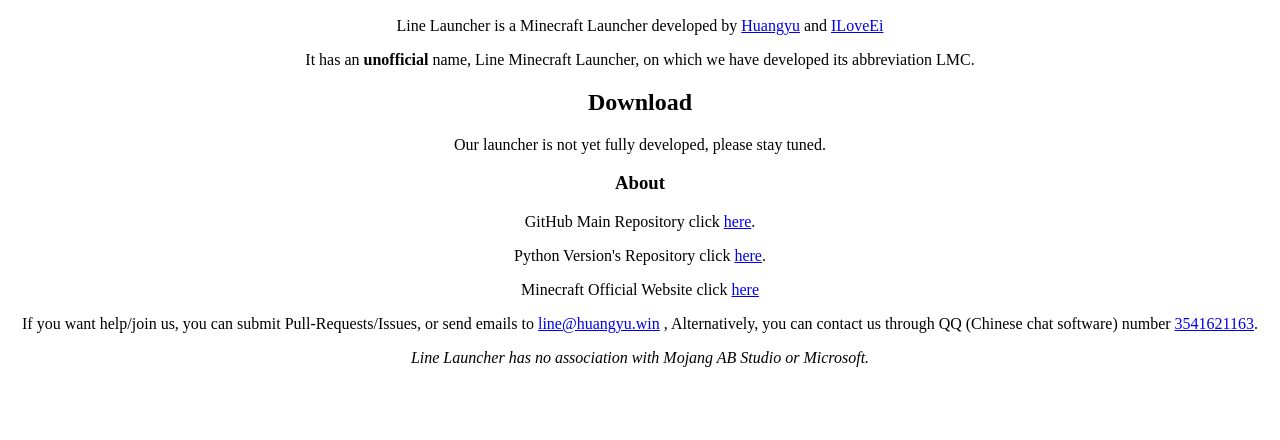
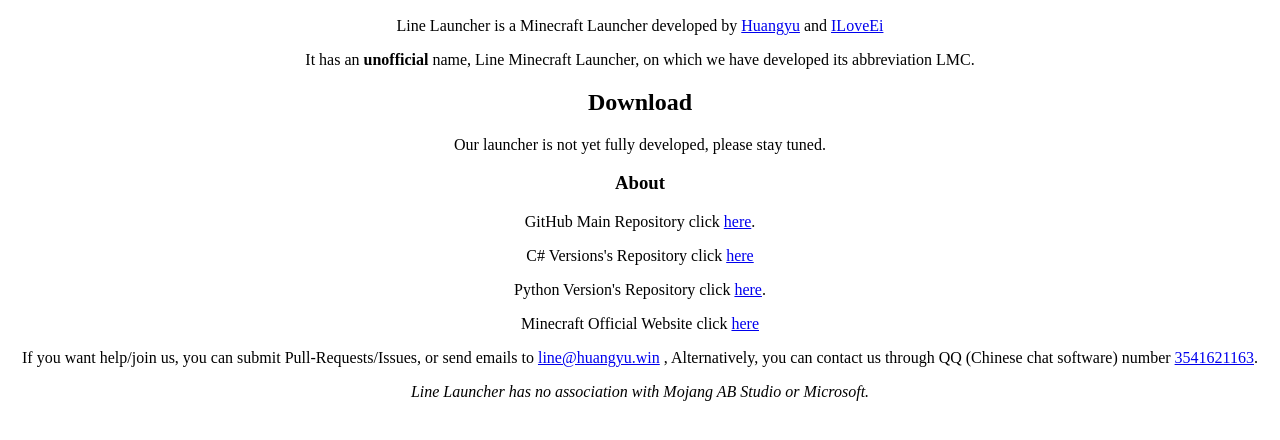
Before and after one commit to LinearTeam/LineLauncher, a plain HTML site: page index-en.html in a window 1280 px wide. Shown: the part 288-728 px from the top of the page. Drawn offline with Linux system fonts and the light colour scheme.

Commit message:
Update index-en.html

```diff
--- a/index-en.html
+++ b/index-en.html
@@ -26,6 +26,9 @@
 			<p>GitHub Main Repository click
 				<a href="https://github.com/IceCreamTeamICT/LineLauncher">here</a>.
 			</p>
+			<p>C# Versions's Repository click
+				<a href="https://github.com/IceCreamTeamICT/LineLauncherCs/">here</a>
+			</p>
 			<p>Python Version's Repository click
 				<a href="https://github.com/IloveEi/Line-Minecraft-Launcher">here</a>.
 			</p>
```
